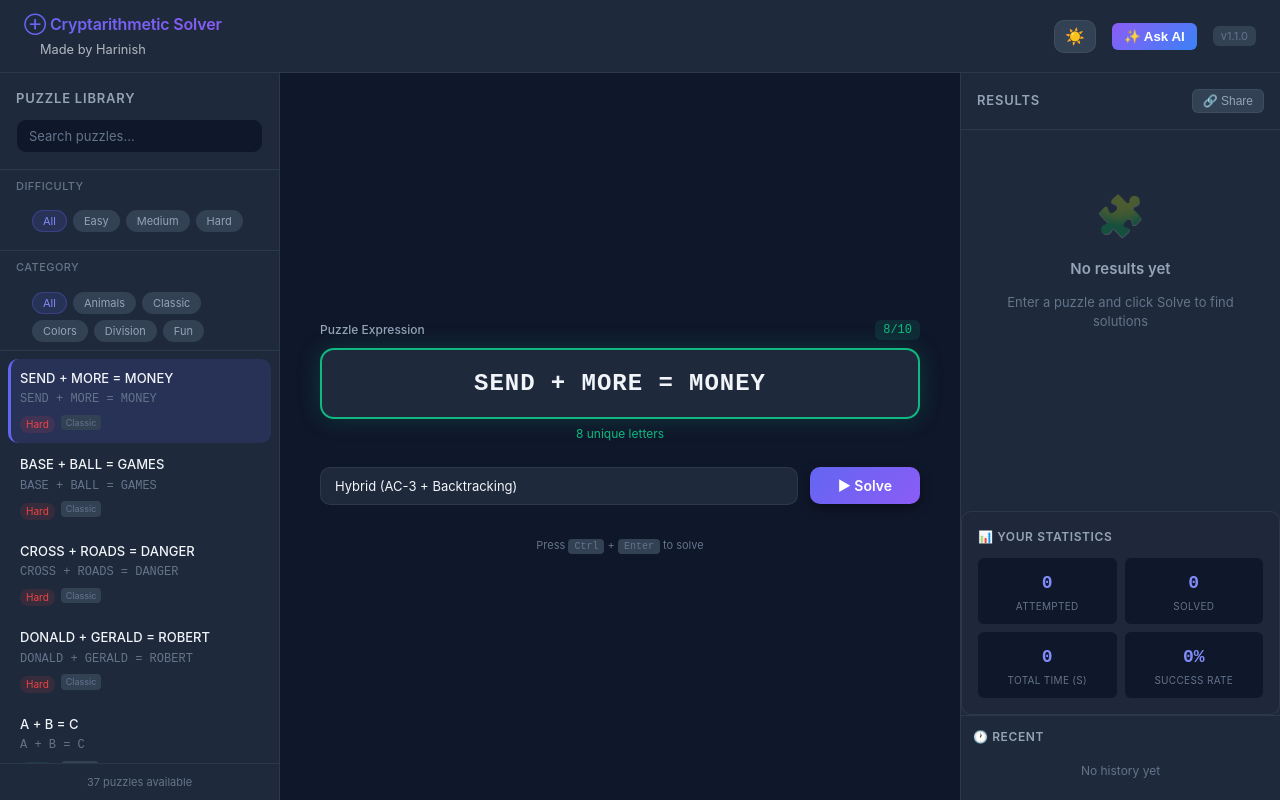
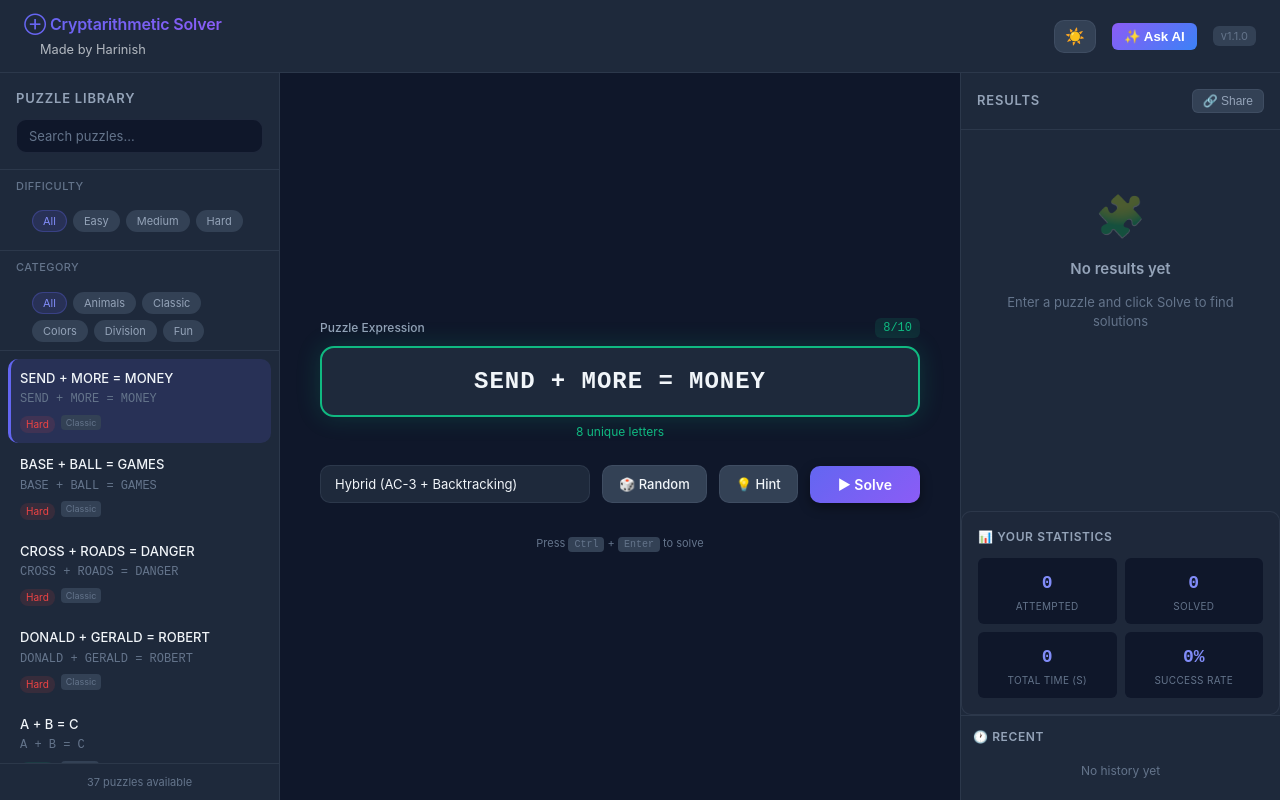
Before and after one commit to harinish45/cryptarithmetic-solver, a React (Vite) app in the folder packages/electron-app/: page / in a window 1280 px wide. Built offline with nearby package versions, Linux system fonts and the light colour scheme.

Commit message:
feat: add hint and generate random puzzle options correctly

```diff
--- a/packages/electron-app/src/renderer/App.tsx
+++ b/packages/electron-app/src/renderer/App.tsx
@@ -13,6 +13,7 @@ import { PerformanceStats } from './components/PerformanceStats';
 import { ExportButton } from './components/ExportButton';
 import { AgentChat } from './components/AgentChat';
 import { solvePuzzle as solvePuzzleDirect } from '@cryptarithmetic/solver-core';
+import puzzlesData from '../data/puzzle-library.json';
 
 interface HistoryItem {
     expression: string;
@@ -42,6 +43,7 @@ export function App() {
         puzzlesAttempted: 0,
     });
     const [copied, setCopied] = useState(false);
+    const [hintMsg, setHintMsg] = useState<string | null>(null);
 
     // Load history and stats from localStorage on mount
     useEffect(() => {
@@ -259,6 +261,59 @@ export function App() {
         }
     }, [expression]);
 
+    const handleGeneratePuzzle = useCallback(() => {
+        const randomIdx = Math.floor(Math.random() * puzzlesData.length);
+        setExpression(puzzlesData[randomIdx].expression);
+        setResult(null);
+        setHintMsg(null);
+    }, []);
+
+    const handleGetHint = useCallback(async () => {
+        if (!expression.trim() || solving) return;
+
+        setHintMsg("Thinking...");
+        try {
+            let res;
+            if (window.solverAPI) {
+                res = await window.solverAPI.solvePuzzle({
+                    expression: expression.trim(),
+                    algorithm: 'hybrid',
+                    maxSolutions: 1,
+                });
+            } else if (import.meta.env.PROD) {
+                const response = await fetch('/api/solve', {
+                    method: 'POST',
+                    headers: { 'Content-Type': 'application/json' },
+                    body: JSON.stringify({
+                        expression: expression.trim(),
+                        algorithm: 'hybrid',
+                        maxSolutions: 1
+                    })
+                });
+                res = await response.json();
+            } else {
+                res = solvePuzzleDirect(expression.trim(), 'hybrid', 1);
+            }
+
+            if (res.success && res.solutions.length > 0) {
+                const sol = res.solutions[0];
+                const keys = Object.keys(sol);
+                if (keys.length > 0) {
+                    const randomKey = keys[Math.floor(Math.random() * keys.length)];
+                    setHintMsg(`💡 Hint: ${randomKey} = ${sol[randomKey]}`);
+                } else {
+                    setHintMsg("No hint available.");
+                }
+            } else {
+                setHintMsg("No valid solution found.");
+            }
+        } catch (err) {
+            setHintMsg("Error generating hint.");
+        }
+
+        setTimeout(() => setHintMsg(null), 4000);
+    }, [expression, solving]);
+
     return (
         <div className="app">
             {/* Header */}
@@ -308,6 +363,22 @@ export function App() {
                             onChange={setAlgorithm}
                         />
                         <button
+                            className="secondary-btn"
+                            onClick={handleGeneratePuzzle}
+                            title="Generate random puzzle"
+                            disabled={solving}
+                        >
+                            🎲 Random
+                        </button>
+                        <button
+                            className="secondary-btn"
+                            onClick={handleGetHint}
+                            title="Get a hint"
+                            disabled={!expression.trim() || solving}
+                        >
+                            💡 Hint
+                        </button>
+                        <button
                             id="solve-button"
                             className={`solve-btn ${solving ? 'solving' : ''}`}
                             onClick={handleSolve}
@@ -324,8 +395,12 @@ export function App() {
                         </button>
                     </div>
 
-                    <div className="shortcuts-hint">
-                        Press <kbd>Ctrl</kbd> + <kbd>Enter</kbd> to solve
+                    <div className="shortcuts-hint" style={{ minHeight: '20px' }}>
+                        {hintMsg ? (
+                            <span style={{ color: 'var(--accent-bright)', fontWeight: 500 }}>{hintMsg}</span>
+                        ) : (
+                            <>Press <kbd>Ctrl</kbd> + <kbd>Enter</kbd> to solve</>
+                        )}
                     </div>
                 </div>
             </main>
--- a/packages/electron-app/src/renderer/index.css
+++ b/packages/electron-app/src/renderer/index.css
@@ -431,6 +431,32 @@ body {
 
 .algo-select option {
     background: var(--bg-secondary);
+}
+
+.secondary-btn {
+    display: inline-flex;
+    align-items: center;
+    gap: 6px;
+    background: var(--bg-tertiary);
+    color: var(--text-primary);
+    border: 1px solid var(--border);
+    border-radius: var(--radius-md);
+    padding: 10px 16px;
+    font-size: 13px;
+    font-weight: 500;
+    font-family: var(--font-sans);
+    cursor: pointer;
+    transition: all var(--transition-fast);
+}
+
+.secondary-btn:hover {
+    background: var(--bg-hover);
+    border-color: var(--border-accent);
+}
+
+.secondary-btn:disabled {
+    opacity: 0.5;
+    cursor: not-allowed;
 }
 
 .solve-btn {
```
